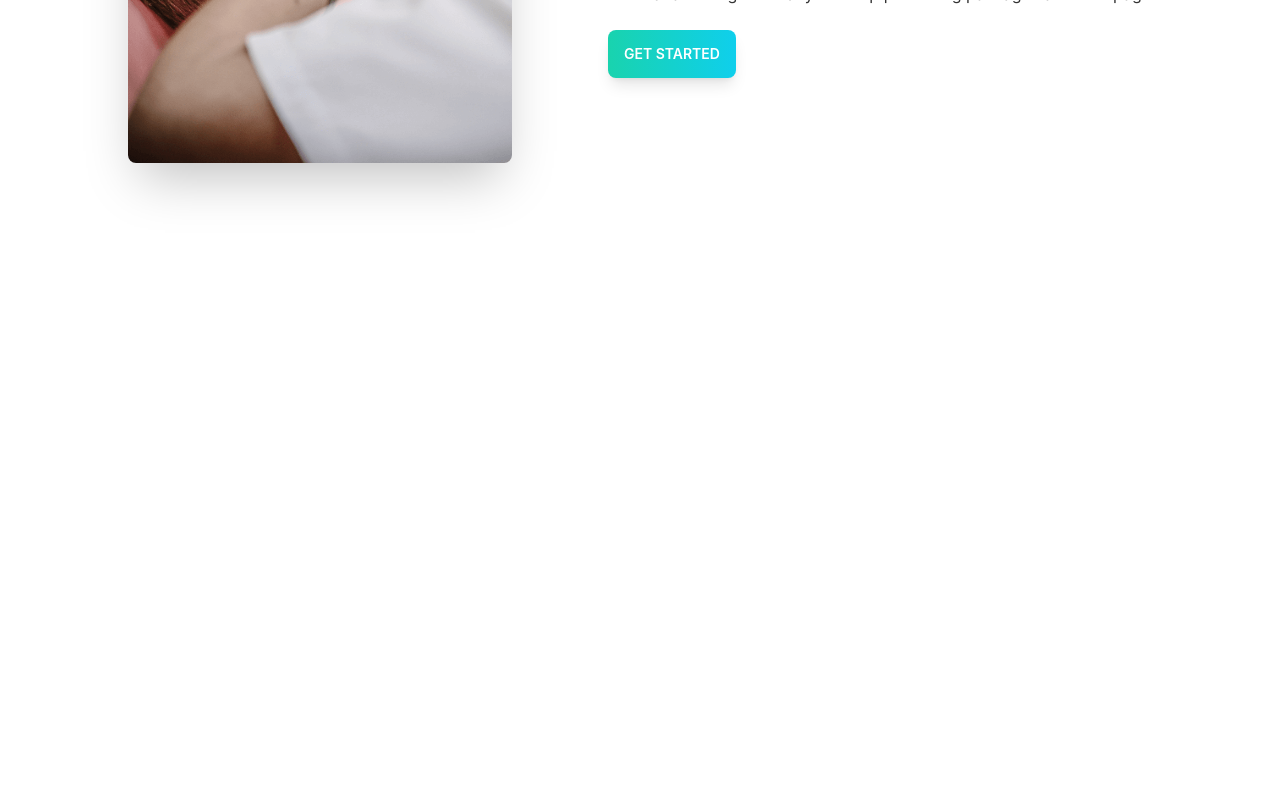
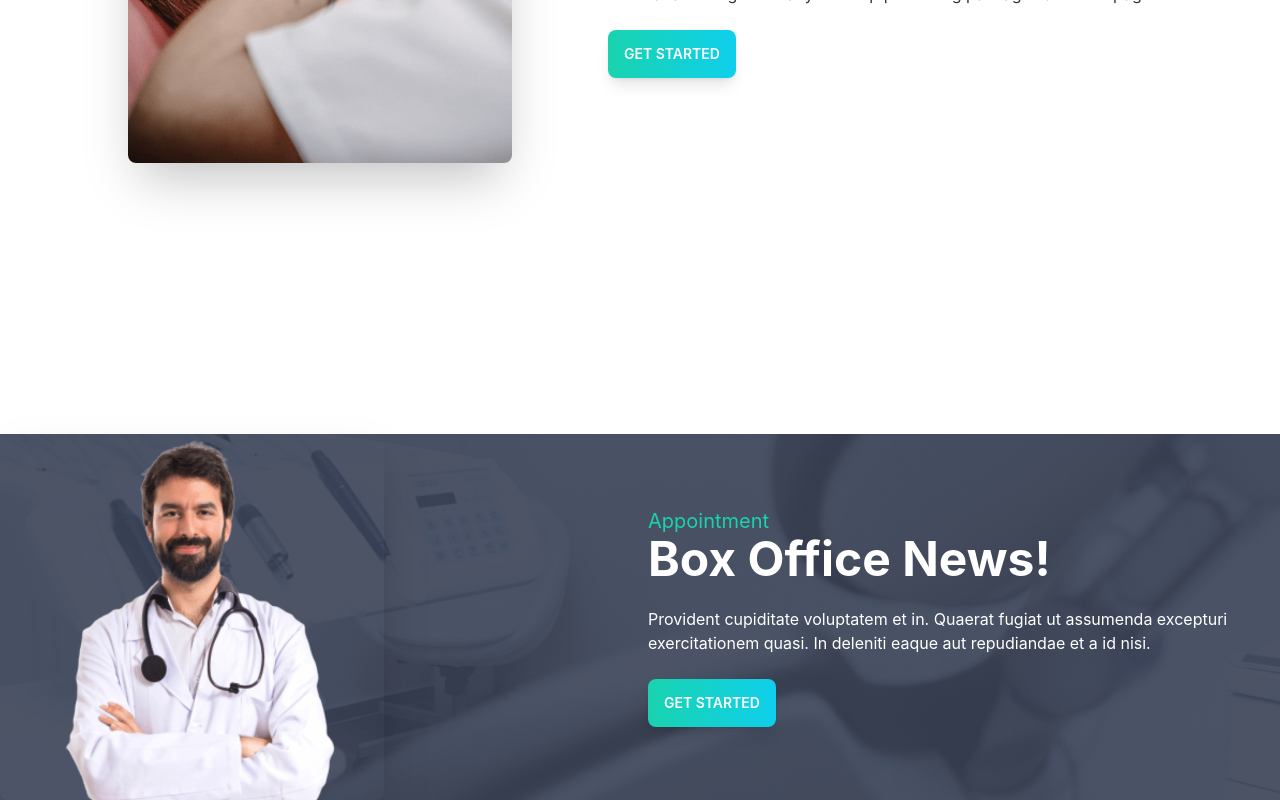
Before and after one commit to forhadmia1/doctors-portal, a React (Create React App) app: page / in a window 1280 px wide. Shown: the part 2117-2917 px from the top of the page. Before the commit the page ends 2551 px from the top, so only its background shows below. Built offline with nearby package versions, Linux system fonts and the light colour scheme.

Commit message:
make appintment section done

```diff
--- a/src/Pages/Home/Home.js
+++ b/src/Pages/Home/Home.js
@@ -1,6 +1,7 @@
 import React from 'react';
 import Banner from './Banner';
 import Info from './Info/Info';
+import MakeAppointment from './MakeAppointment/MakeAppointment';
 import Services from './Services/Services';
 
 const Home = () => {
@@ -9,6 +10,7 @@ const Home = () => {
             <Banner />
             <Info />
             <Services />
+            <MakeAppointment />
         </div>
     );
 };
--- /dev/null
+++ b/src/Pages/Home/MakeAppointment/MakeAppointment.js
@@ -0,0 +1,23 @@
+import React from 'react';
+import MakeAppointmentimg from '../../../assets/images/doctor-small.png'
+import ButtonPrimary from '../../Shared/ButtonPrimary';
+
+const MakeAppointment = () => {
+    return (
+        <div class="hero bg-[url('/src/assets/images/appointment.png')]">
+            <div class="hero-content grid grid-cols-1 md:grid-cols-2 p-0">
+                <div>
+                    <img className='mt-[-100px]' src={MakeAppointmentimg} class="max-w-sm rounded-lg shadow-2xl" alt='' />
+                </div>
+                <div className='text-white'>
+                    <h3 className='text-xl text-secondary'>Appointment</h3>
+                    <h1 class="text-5xl font-bold">Box Office News!</h1>
+                    <p class="py-6">Provident cupiditate voluptatem et in. Quaerat fugiat ut assumenda excepturi exercitationem quasi. In deleniti eaque aut repudiandae et a id nisi.</p>
+                    <ButtonPrimary />
+                </div>
+            </div>
+        </div>
+    );
+};
+
+export default MakeAppointment;
```
